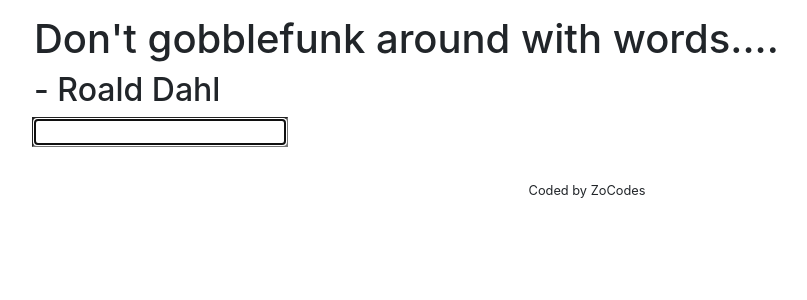
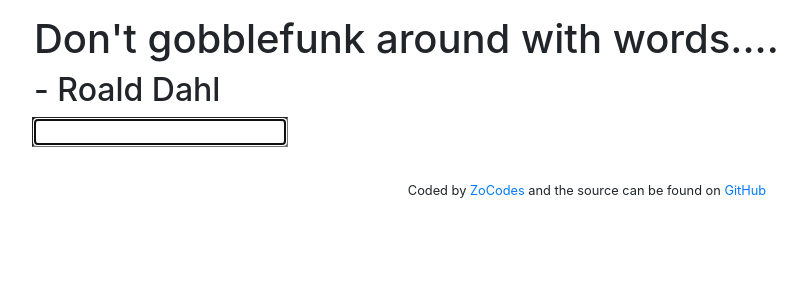
Before and after one commit to ZoCodes/dictionaryapp-react, a React (Create React App) app: page / in a window 1280 px wide. Shown: the top 300 px of the page, without its empty margins (53-860 px from the left). Built offline with nearby package versions, Linux system fonts and the light colour scheme.

Commit message:
Added links to personal accounts in the footer

```diff
--- a/src/App.js
+++ b/src/App.js
@@ -14,7 +14,24 @@
         </main>
 
         <footer className="app-footer">
-          <small>Coded by ZoCodes</small>
+          <small>
+            Coded by{" "}
+            <a
+              href="https://www.linkedin.com/in/ZoeElizabethBlogg"
+              target="_blank"
+              rel="noreferrer noopener"
+            >
+              ZoCodes
+            </a>{" "}
+            and the source can be found on{" "}
+            <a
+              href="https://github.com/ZoCodes/dictionaryapp-react"
+              target="_blank"
+              rel="noreferrer noopener"
+            >
+              GitHub
+            </a>
+          </small>
         </footer>
       </div>
     </div>
--- a/src/Meaning.js
+++ b/src/Meaning.js
@@ -9,10 +9,10 @@
         return (
           <div key={index}>
             <p>
-              {definition.definition}
+              <strong>Definition:</strong> {definition.definition}
               <br />
               <br />
-              <em>{definition.example}</em>
+              <strong>Example:</strong> <em>{definition.example}</em>
             </p>
           </div>
         );
```
